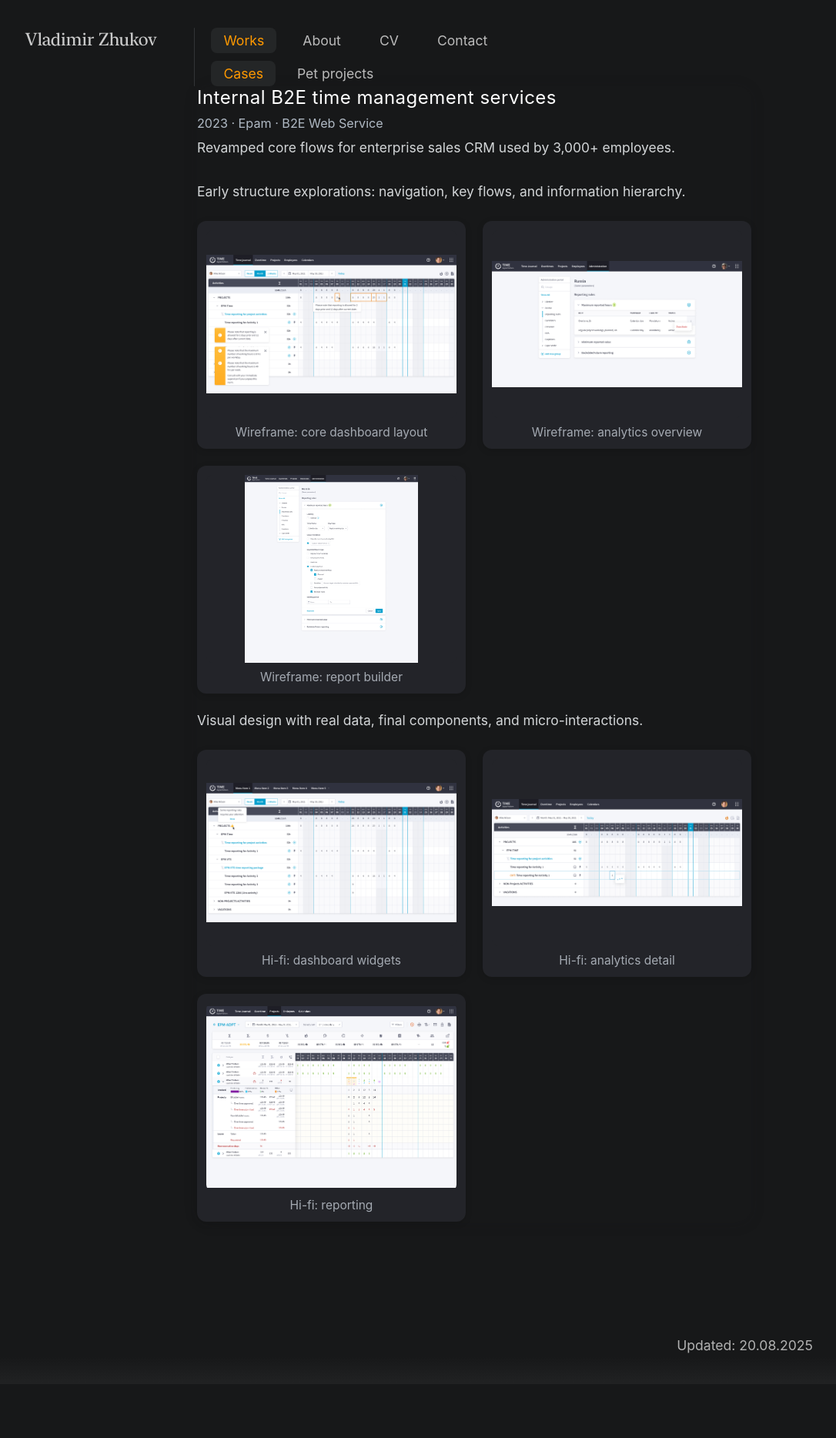
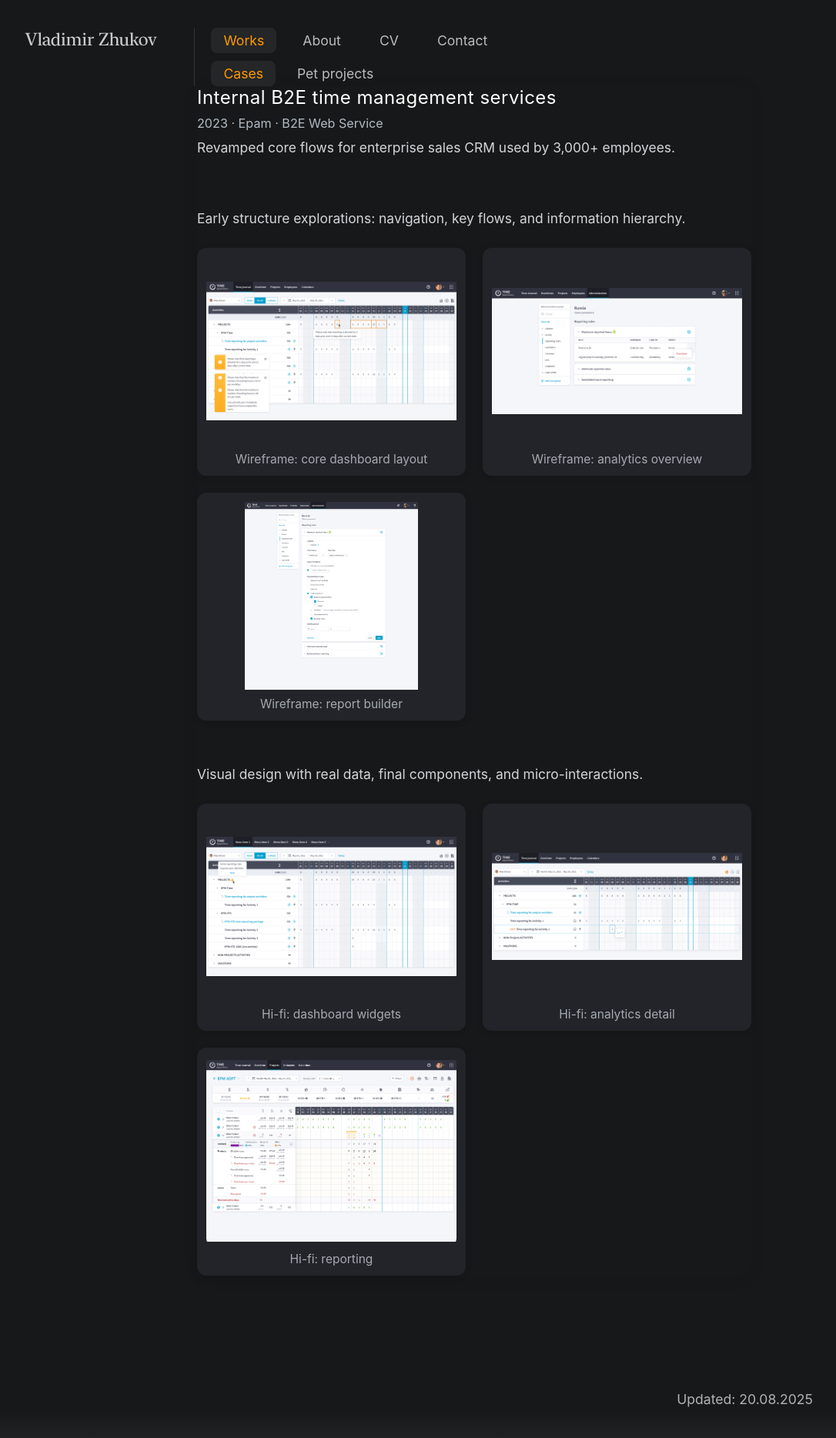
Before and after one commit to uxiscool/experience, a Jekyll site: the page built from cases.md, in a window 1280 px wide. Shown: the whole page at 77% size, without its empty margins (24-1110 px from the left). Built offline with Jekyll 4.4.1, drawn with Linux system fonts in a browser that asks for light colours; before the commit the page ends 1798 px from its top, so only the background shows below that.

Commit message:
Add files via upload

```diff
--- a/cases.md
+++ b/cases.md
@@ -23,7 +23,7 @@ permalink: /cases/
 {% if case.stages %}
   {% for st in case.stages %}
     {% if st.desc %}
-      <div class="case-summary2">{{ st.desc }}</div>
+      <div class="stage-summary">{{ st.desc }}</div>
     {% endif %}
     <div class="case-gallery">
       {% for img in st.images %}
--- a/css/main.css
+++ b/css/main.css
@@ -346,6 +346,14 @@ section { padding-top: 2rem; }
 }
 .case-type2 { color: #b7c1cc; font-size: 1.01rem; opacity: .96; }
 .case-summary2 { font-size: 1.09rem; color: #e2e5e7; opacity: .93; }
+
+/* Текст описания этапа внутри кейса (только на /cases/) */
+.stage-summary {
+  font-size: 1.09rem;
+  color: #e2e5e7;
+  opacity: .93;
+  margin-top: 35px;   /* заданный зазор перед блоком этапа */
+}
 
 /* Галерея кейса: авто-подбор на ≥1200px, ниже — контролируемая лесенка */
 .case-gallery {
```
